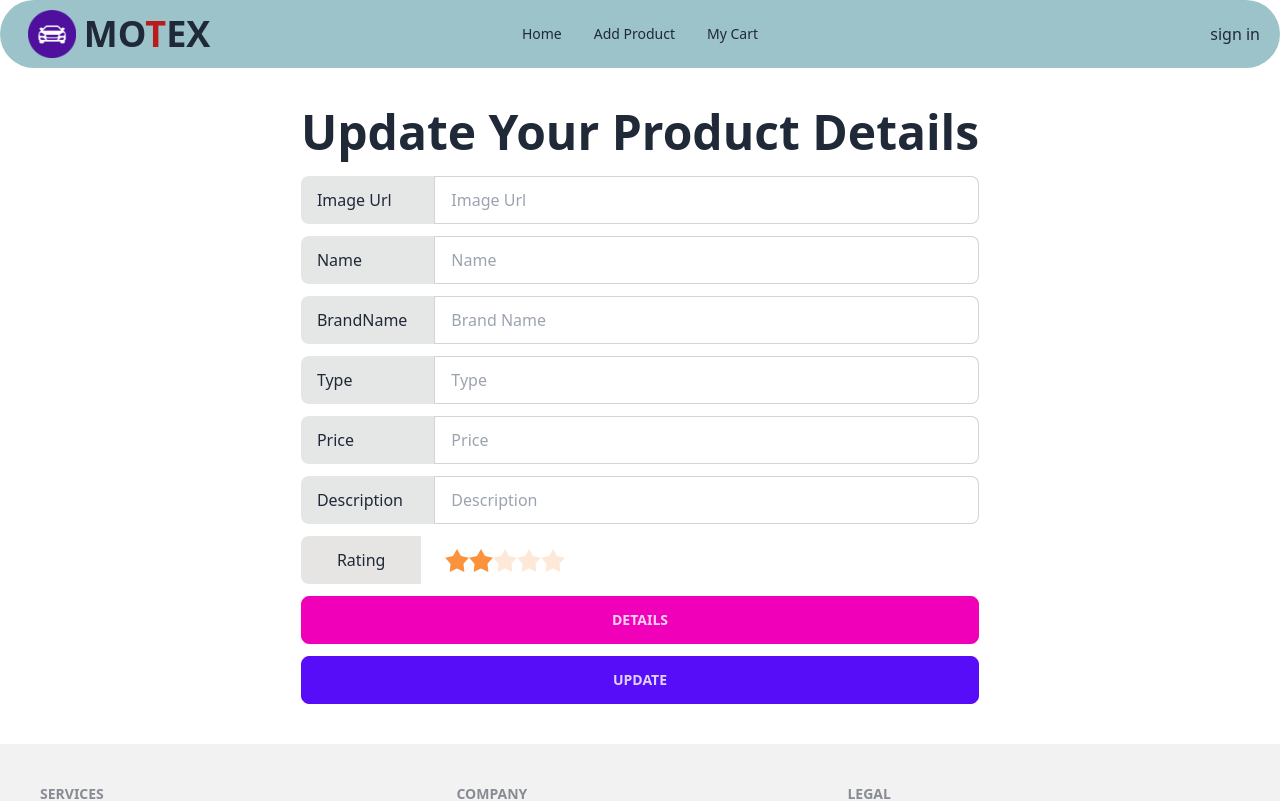
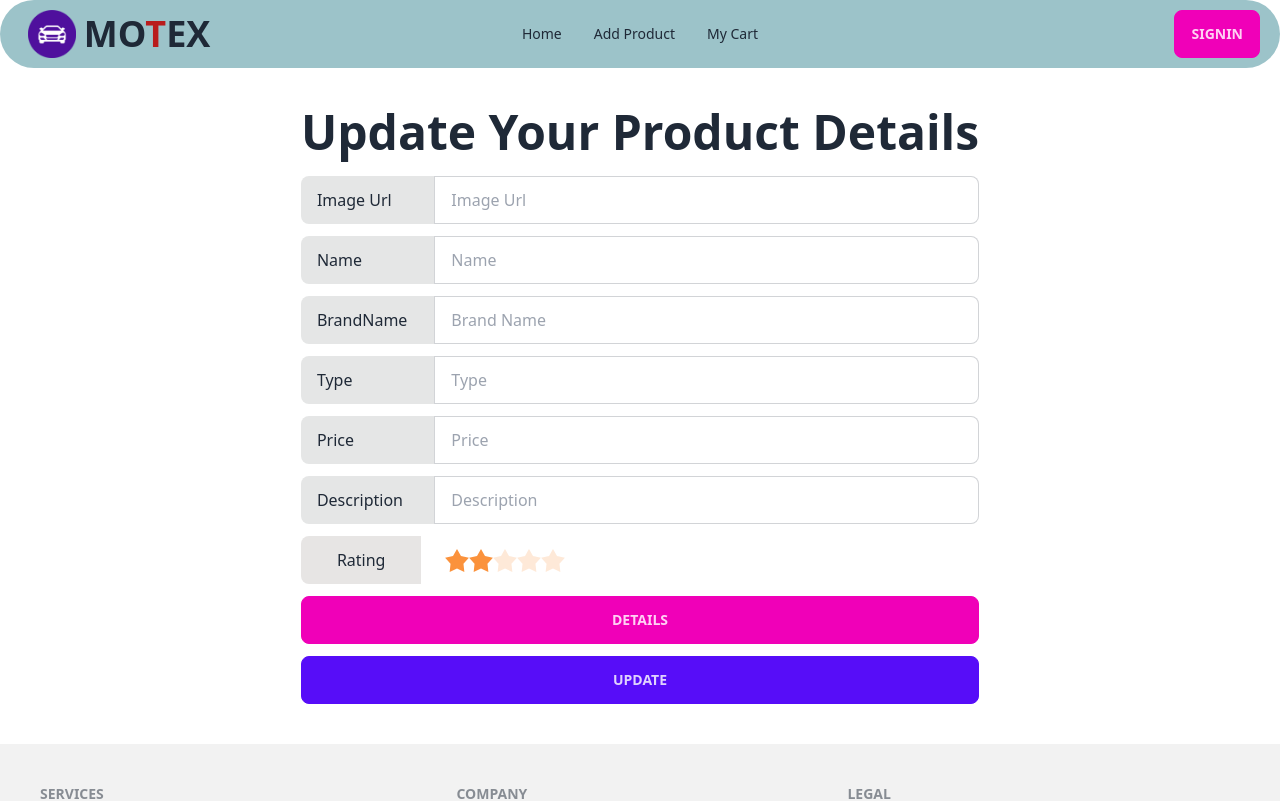
Before and after one commit to smile995/Motex-Auto-Car-Frontend, a React (Vite) app: page /update in a window 1280 px wide. Shown: the top 801 px of the page. Built offline with nearby package versions, Linux system fonts and the light colour scheme; no server answers.

Commit message:
LogOut working successfully

```diff
--- a/public/ContentAPI/AuthContext.jsx
+++ b/public/ContentAPI/AuthContext.jsx
@@ -1,10 +1,10 @@
-import { createUserWithEmailAndPassword } from 'firebase/auth';
-import { createContext, useState } from 'react';
+import { createUserWithEmailAndPassword, onAuthStateChanged, signInWithEmailAndPassword, signOut } from 'firebase/auth';
+import { createContext, useEffect, useState } from 'react';
 import auth from '../FireBase/Firebase';
 
  export const AuthContext= createContext(null)
 const AuthProvider = ({children}) => {
-    const [users,setUsers]=useState(null);
+    const [users,setUsers]=useState();
     const [loading,setLoading]=useState(true)
     // creating user by email and password
     const createUser=(email,password)=>{
@@ -12,10 +12,32 @@ const AuthProvider = ({children}) => {
         createUserWithEmailAndPassword(auth,email,password)
     }
 
+    const signIn=(email,password)=>{
+        setLoading(true)
+        return signInWithEmailAndPassword(auth,email,password)
+    }
+    const logOut=()=>{
+        setLoading(true)
+        return(signOut(auth))
+    }
+    useEffect(()=>{
+        const unSubscribe=onAuthStateChanged(auth,currentUser=>{
+            console.log('user auth state changes',currentUser);
+            setUsers(currentUser);
+            setLoading(false)
+        })
+        return()=>{
+            unSubscribe();
+        }
+    },[])
+
     const info={
         users,
         createUser,
-        loading
+        loading,
+        setUsers,
+        signIn,
+        logOut
     }
 
     return (
--- a/src/Components/AddProducts.jsx
+++ b/src/Components/AddProducts.jsx
@@ -12,7 +12,7 @@ const AddProducts = () => {
         const description = form.description.value;
         const rating = form.rating.value;
         const addProduct = { image, name, brandName, type, price, description, rating };
-        console.log(addProduct);
+
         // newproduct adding request
         fetch('http://localhost:5000/addProducts', {
             method: 'POST',
--- a/src/Components/HomePage.jsx
+++ b/src/Components/HomePage.jsx
@@ -1,5 +1,5 @@
 import { AiFillCar } from "react-icons/ai";
-import { useEffect, useState } from "react";
+import { useContext, useEffect, useState } from "react";
 import banner from "../../public/bannerCar.jpg"
 import Why from "./Why";
 import { useLoaderData } from "react-router-dom";
@@ -8,6 +8,7 @@ import ProductCard from "./ProductCard";
 
 
 const HomePage = () => {
+
     const products= useLoaderData()
     const [brands, setBrands] = useState([]);
 
--- a/src/Components/NavBar.jsx
+++ b/src/Components/NavBar.jsx
@@ -1,9 +1,19 @@
 import {  Link, NavLink } from "react-router-dom";
 // import logo from "../public/logo.png"
 import logo from "../../public/logo.png"
+import { useContext } from "react";
+import { AuthContext } from "../../public/ContentAPI/AuthContext";
 
 const NavBar = () => {
-
+    const {users,logOut}=useContext(AuthContext)
+    const hanndleSignOut=()=>{
+        logOut()
+        // logOut.then(() => {
+        //     // Sign-out successful.
+        //   }).catch((error) => {
+        //     console.log(error);
+        //   });
+    }
     const nabManu = <>
         <li><NavLink to={"/"}>Home</NavLink></li>
         <li><NavLink to={"/addProducts"}>Add Product</NavLink></li>
@@ -36,17 +46,15 @@ const NavBar = () => {
                 </ul>
             </div>
             <div className="navbar-end">
-                <Link to='/signIn'>
-                <button >sign in</button>
-                </Link>
-                {/* {
-                    user ?
-                        <button className="font-semibold btn btn-secondary">Log Out</button>
+
+                {
+                    users ?
+                        <button onClick={hanndleSignOut} className="font-semibold btn btn-secondary">SignOut</button>
                         :
-                        <Link to={'/login'}>
-                            <button className="font-semibold btn btn-secondary">Login</button>
+                        <Link to={'/signIn'}>
+                            <button className="font-semibold btn btn-secondary">SignIn</button>
                         </Link>
-                } */}
+                }
 
             </div>
         </div>
--- a/src/Components/SignUp.jsx
+++ b/src/Components/SignUp.jsx
@@ -5,7 +5,7 @@ import { AuthContext } from "../../public/ContentAPI/AuthContext";
 
 const SignUp = () => {
     const [error,setError]=useState(null);
-    const {createUser}=useContext(AuthContext)
+    const {createUser, setUsers}=useContext(AuthContext)
 
     // const navigate = useNavigate();
     // const { createUser } = useContext(AuthContext)
@@ -39,6 +39,7 @@ const SignUp = () => {
        createUser(email,password)
        .then(result=>{
         console.log(result.user);
+        setUsers(true)
        })
        .catch(error=>{
         console.log(error);
```
